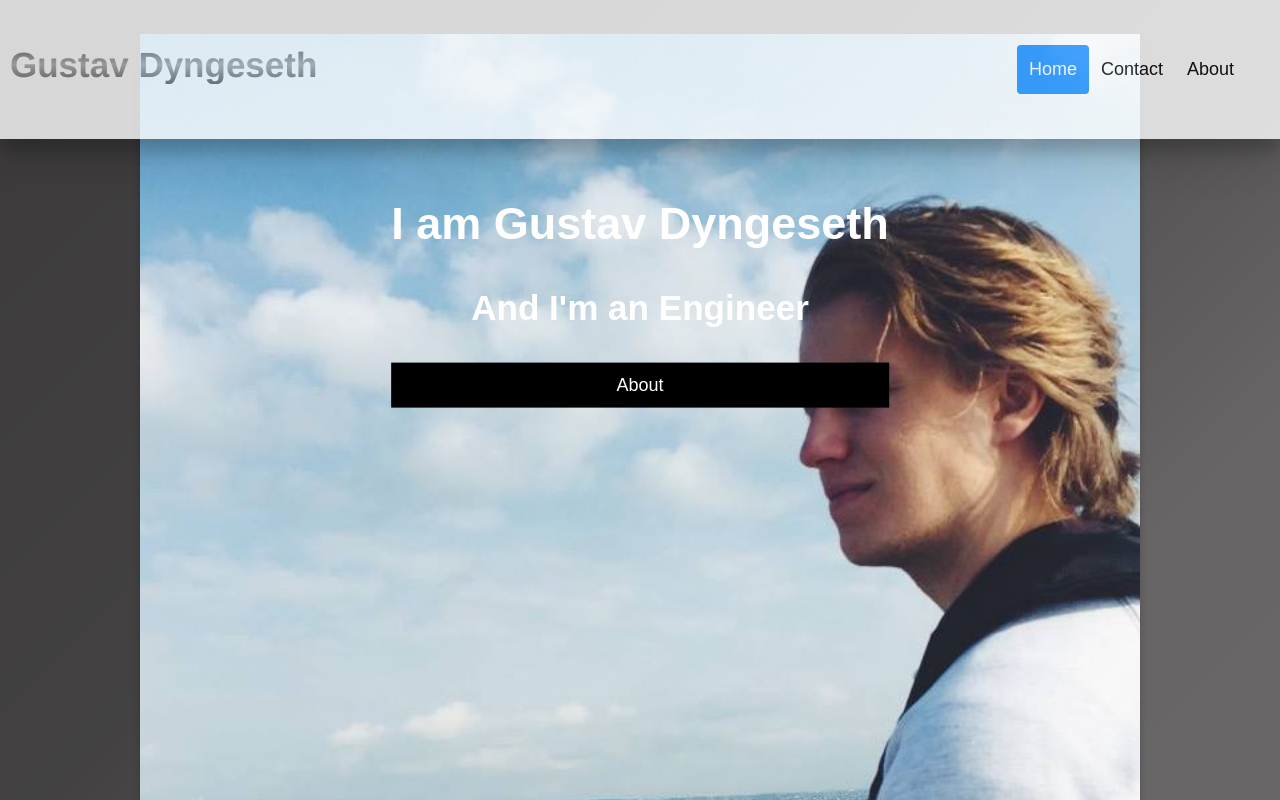
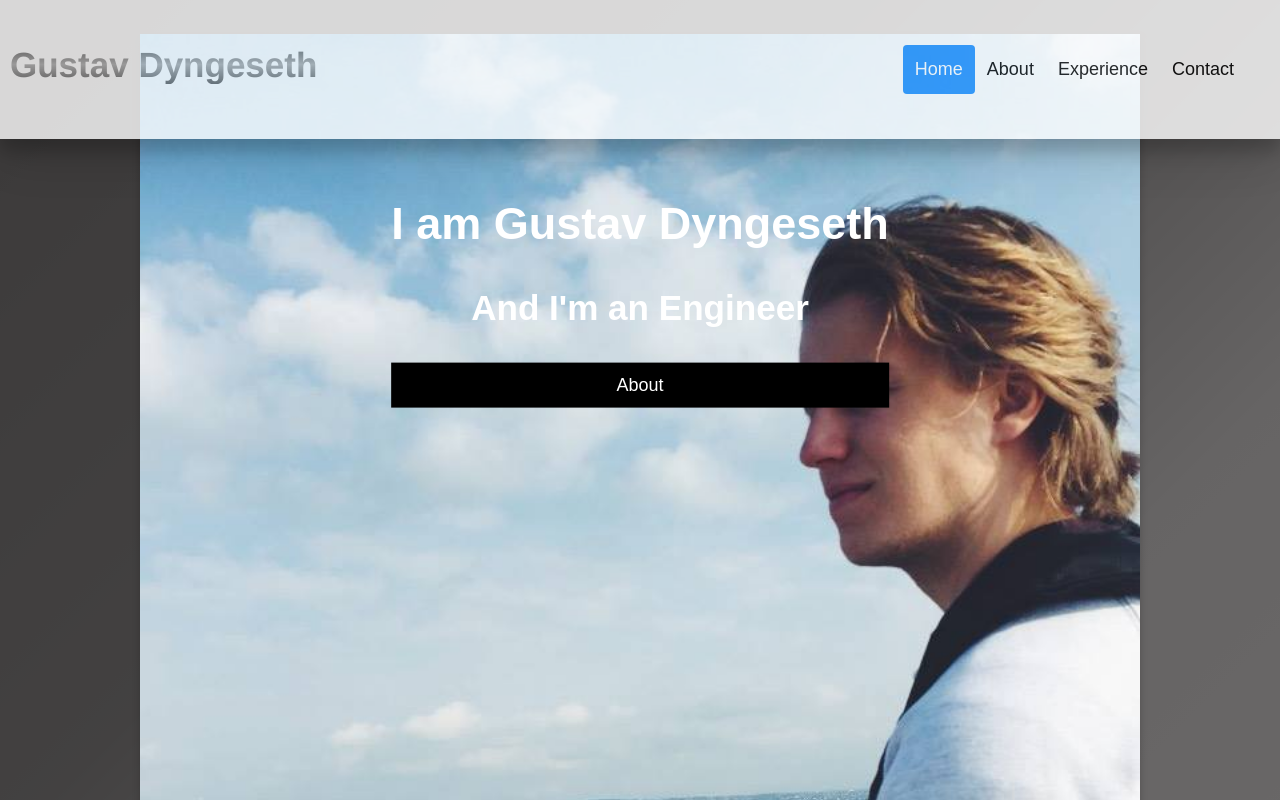
Before and after one commit to Gudzy/onlineresume, a React (Create React App) app: page / in a window 1280 px wide. Both pictures are taken after a click on the button 640 px from the left and 12 px from the top of the page. Shown: the top 800 px of the page. Built offline with nearby package versions, Linux system fonts and the light colour scheme.

Commit message:
Adding experience

```diff
--- a/src/App.js
+++ b/src/App.js
@@ -15,6 +15,7 @@ class App extends Component {
       home: true,
       about: false,
       contact: false,
+      experience: false,
       cvnor: false,
       cveng: false
     };
@@ -49,17 +50,23 @@ class App extends Component {
               this.setState({ home: true, contact: false, about: false, buttons: false
               });
             }}><i class="fa fa-home"></i> Home</a>
+
+          <a className={this.state.about? "active" : ""} onClick={e => {
+              e.preventDefault();
+              this.setState({ about: true, contact: false, home: false, buttons: false,
+              });
+            }}>About</a>
+          <a className={this.state.about? "active" : ""} onClick={e => {
+              e.preventDefault();
+              this.setState({ experience: true, contact: false, home: false, about: false, buttons: false,
+              });
+            }}>Experience</a>
           <a className={this.state.contact? "active" : ""} onClick={e => {
               e.preventDefault();
               this.scrollDown();
               this.setState({ buttons: false,
               });
             }}>Contact</a>
-          <a className={this.state.about? "active" : ""} onClick={e => {
-              e.preventDefault();
-              this.setState({ about: true, contact: false, home: false, buttons: false,
-              });
-            }}>About</a>
           <a  id="close" onClick={e => {
               e.preventDefault();
               this.setState({ buttons: !this.state.buttons
@@ -119,6 +126,16 @@ class App extends Component {
     : "");
   }
 
+
+
+  renderExperience() {
+    return(this.state.experience?
+      <div>
+
+      </div>
+    : "");
+  }
+
   renderNorCV() {
     return (
     this.state.cvnor ?
@@ -147,7 +164,9 @@ class App extends Component {
             <picture >
               <img  src={pb4} alt="Flowers" className="footerimg"/>
             </picture>
+            <a href="mailto:gustav.dyngeseth@spireconsulting.no">
             <p>gustav.dyngeseth@spireconsulting.no</p>
+            </a>
             <p>+ 47 400 19 230</p>
             <ul class="social-icons">
                 <li><a href="https://www.linkedin.com/in/gustavdyngeseth/" class="social-icon"> <i class="fa fa-linkedin"></i></a></li>
@@ -171,6 +190,7 @@ class App extends Component {
         <div className="item2">
           {this.renderHome()}
           {this.renderAbout()}
+          {this.renderExperience()}
         </div>
 
         <div className="item3">
```
